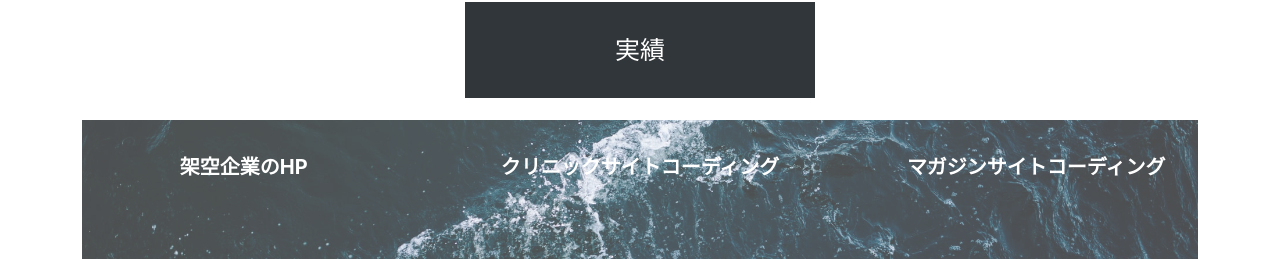
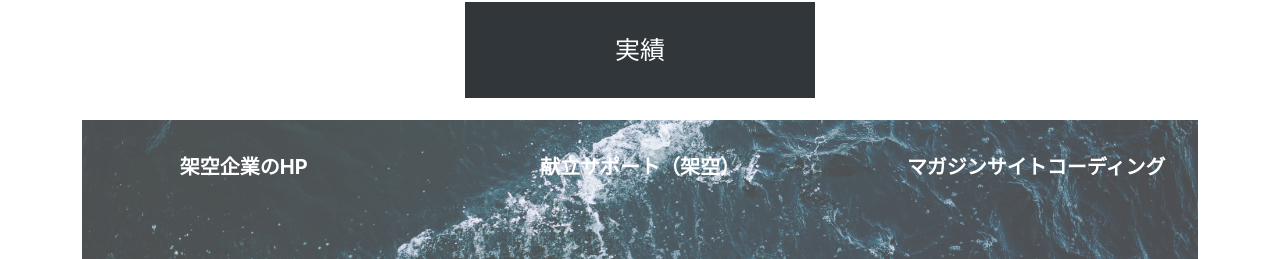
Before and after one commit to hd-git00/Hideyuki-s-portfolio, a plain HTML site: page index.html in a window 1280 px wide. Shown: the part 2878-3137 px from the top of the page. Drawn offline with nearby package versions, Linux system fonts and the light colour scheme.

Commit message:
Update index.html

```diff
--- a/index.html
+++ b/index.html
@@ -149,7 +149,7 @@
       </div>
       <div class="fadeIn wr-tx-001">
         <a  href="https://hd-git00.github.io/menu">
-        <div class="wr-tx-001-1">クリニックサイトコーディング</div>
+        <div class="wr-tx-001-1">献立サポート（架空）</div>
         <div class="wr-tx-001-2" alt="ポートフォリオ2">
           <img src="menu.png">
           <p>HTML/CSS/jQuery</p>
```
